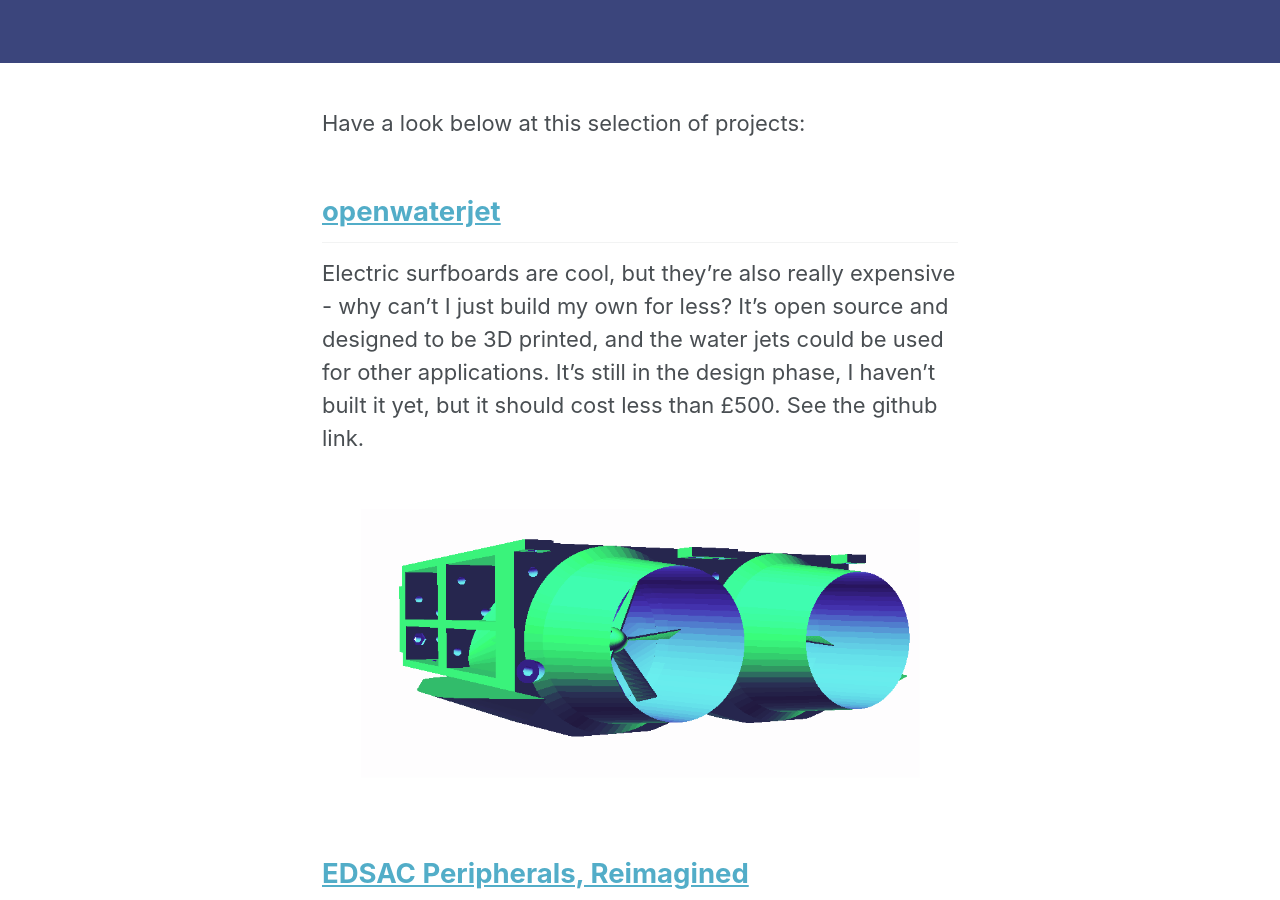
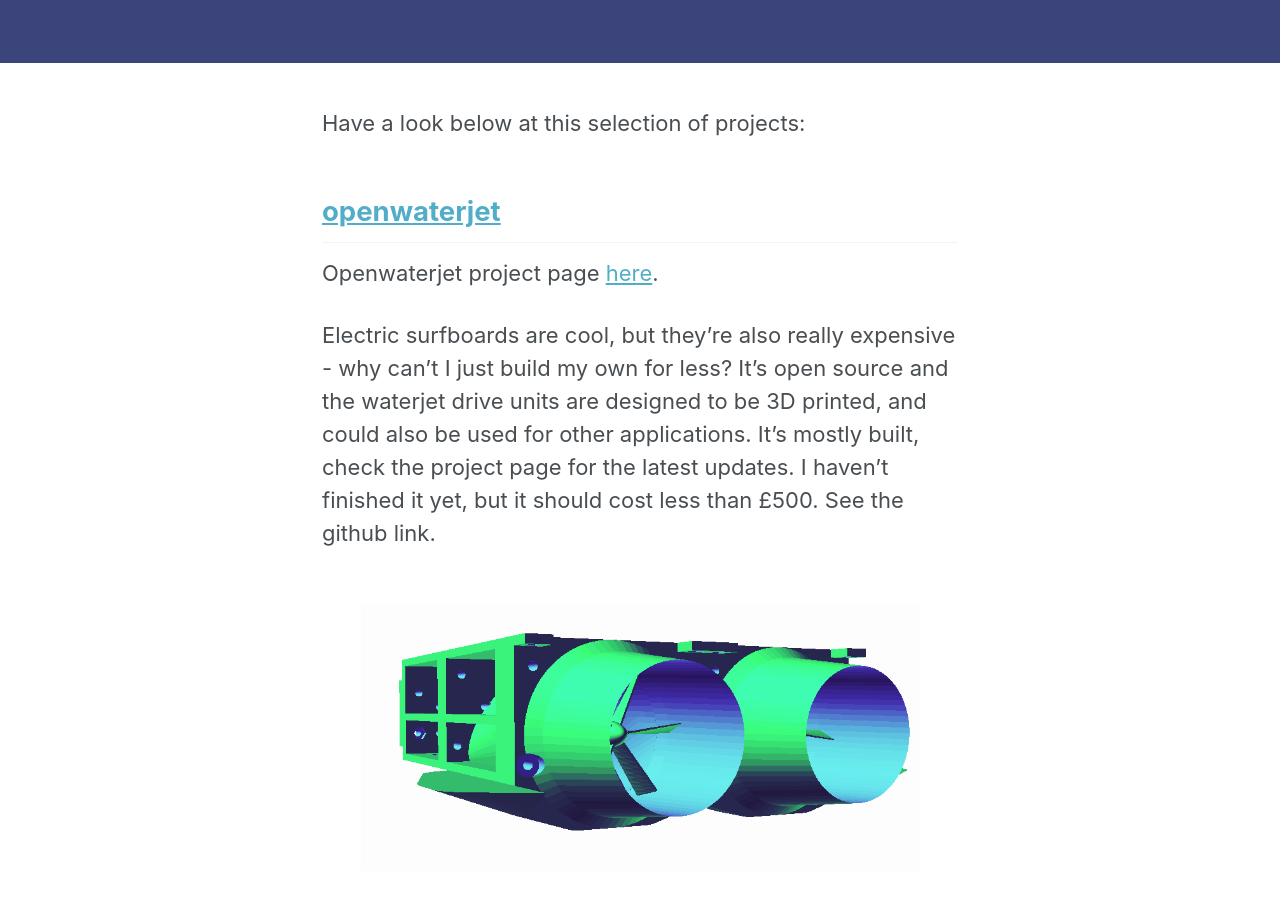
Before and after one commit to largeostrich/largeostrich.github.io, a Jekyll site: the page built from _pages/projects.md, in a window 1280 px wide and 900 px high, scrolled down 368 px. Built offline with Jekyll 4.4.1, drawn with Linux system fonts in a browser that asks for light colours; nearby versions of some CDN libraries.

Commit message:
Added stuff for openwaterjet page

```diff
--- a/_pages/projects.md
+++ b/_pages/projects.md
@@ -14,7 +14,9 @@
 
 ## [openwaterjet](https://github.com/largeostrich/openwaterjet)
 
-Electric surfboards are cool, but they're also really expensive - why can't I just build my own for less? It's open source and designed to be 3D printed, and the water jets could be used for other applications. It's still in the design phase, I haven't built it yet, but it should cost less than £500. See the github link.
+Openwaterjet project page [here](./openwaterjet).
+
+Electric surfboards are cool, but they're also really expensive - why can't I just build my own for less? It's open source and the waterjet drive units are designed to be 3D printed, and could also be used for other applications. It's mostly built, check the project page for the latest updates. I haven't finished it yet, but it should cost less than £500. See the github link.
 
 ![openwaterjet]({{ "/assets/images/openwaterjet.png" | absolute_url }})
 
```
Also changed, not shown: _pages/openwaterjet.md (added, +31 -0 lines), Gemfile.lock, assets/images/openscadss.png (added), assets/images/topview.jpg (added).
